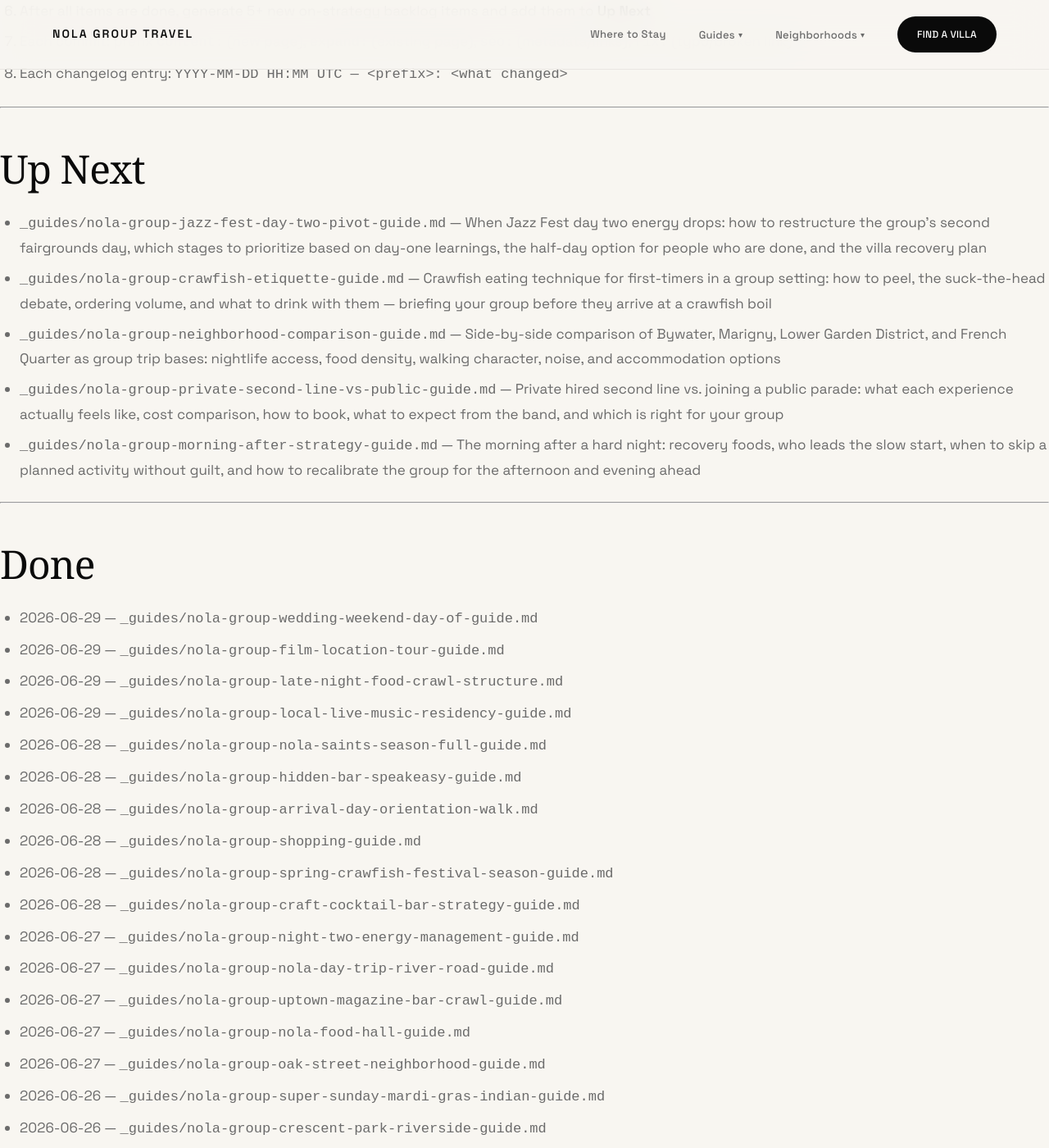
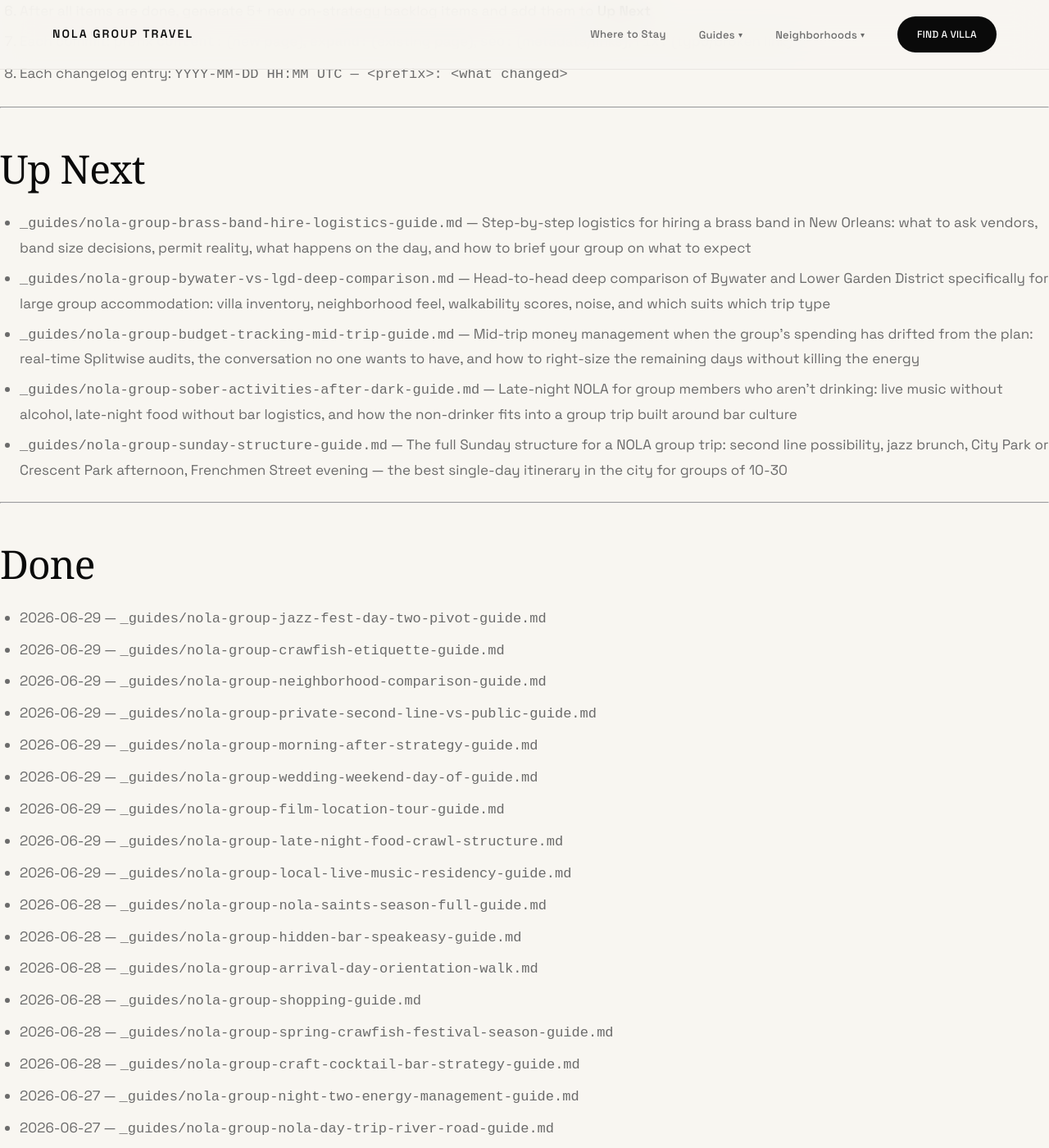
Before and after one commit to sjworth-dev/nola-group-travel, a Jekyll site: the page built from ROADMAP.md, in a window 1280 px wide and 1400 px high, scrolled down 3111 px. Shown: the whole window at 82% size. Built offline with Jekyll 4.4.1, drawn with Linux system fonts in a browser that asks for light colours; some web fonts are replaced; our own code applies the rules of GitHub Pages for plain Markdown files.

Commit message:
content: update ROADMAP.md — move 5 completed guides to Done, add 5 new Up Next items, update changelog

```diff
--- a/ROADMAP.md
+++ b/ROADMAP.md
@@ -86,16 +86,21 @@ This is an independent guide. Properties may be described editorially as example
 
 ## Up Next
 
-- `_guides/nola-group-jazz-fest-day-two-pivot-guide.md` — When Jazz Fest day two energy drops: how to restructure the group's second fairgrounds day, which stages to prioritize based on day-one learnings, the half-day option for people who are done, and the villa recovery plan
-- `_guides/nola-group-crawfish-etiquette-guide.md` — Crawfish eating technique for first-timers in a group setting: how to peel, the suck-the-head debate, ordering volume, and what to drink with them — briefing your group before they arrive at a crawfish boil
-- `_guides/nola-group-neighborhood-comparison-guide.md` — Side-by-side comparison of Bywater, Marigny, Lower Garden District, and French Quarter as group trip bases: nightlife access, food density, walking character, noise, and accommodation options
-- `_guides/nola-group-private-second-line-vs-public-guide.md` — Private hired second line vs. joining a public parade: what each experience actually feels like, cost comparison, how to book, what to expect from the band, and which is right for your group
-- `_guides/nola-group-morning-after-strategy-guide.md` — The morning after a hard night: recovery foods, who leads the slow start, when to skip a planned activity without guilt, and how to recalibrate the group for the afternoon and evening ahead
+- `_guides/nola-group-brass-band-hire-logistics-guide.md` — Step-by-step logistics for hiring a brass band in New Orleans: what to ask vendors, band size decisions, permit reality, what happens on the day, and how to brief your group on what to expect
+- `_guides/nola-group-bywater-vs-lgd-deep-comparison.md` — Head-to-head deep comparison of Bywater and Lower Garden District specifically for large group accommodation: villa inventory, neighborhood feel, walkability scores, noise, and which suits which trip type
+- `_guides/nola-group-budget-tracking-mid-trip-guide.md` — Mid-trip money management when the group's spending has drifted from the plan: real-time Splitwise audits, the conversation no one wants to have, and how to right-size the remaining days without killing the energy
+- `_guides/nola-group-sober-activities-after-dark-guide.md` — Late-night NOLA for group members who aren't drinking: live music without alcohol, late-night food without bar logistics, and how the non-drinker fits into a group trip built around bar culture
+- `_guides/nola-group-sunday-structure-guide.md` — The full Sunday structure for a NOLA group trip: second line possibility, jazz brunch, City Park or Crescent Park afternoon, Frenchmen Street evening — the best single-day itinerary in the city for groups of 10-30
 
 ---
 
 ## Done
 
+- 2026-06-29 — `_guides/nola-group-jazz-fest-day-two-pivot-guide.md`
+- 2026-06-29 — `_guides/nola-group-crawfish-etiquette-guide.md`
+- 2026-06-29 — `_guides/nola-group-neighborhood-comparison-guide.md`
+- 2026-06-29 — `_guides/nola-group-private-second-line-vs-public-guide.md`
+- 2026-06-29 — `_guides/nola-group-morning-after-strategy-guide.md`
 - 2026-06-29 — `_guides/nola-group-wedding-weekend-day-of-guide.md`
 - 2026-06-29 — `_guides/nola-group-film-location-tour-guide.md`
 - 2026-06-29 — `_guides/nola-group-late-night-food-crawl-structure.md`
@@ -714,3 +719,8 @@ This is an independent guide. Properties may be described editorially as example
 2026-06-29 10:30 UTC — content: add _guides/nola-group-late-night-food-crawl-structure.md — late-night food crawl structure for groups of 10-25: three-stop format, what's open after 1am, split logistics, and villa kitchen backup
 2026-06-29 10:45 UTC — content: add _guides/nola-group-local-live-music-residency-guide.md — standing gigs and weekly residencies for groups of 10-25: which nights to target, how to research, group tipping, and residency vs. festival comparison
 2026-06-28 11:15 UTC — content: add _guides/nola-group-nola-saints-season-full-guide.md — full Saints season guide for groups of 15-30: gameday logistics, Superdome experience, tailgate-to-kickoff timeline, bar vs. stadium decision framework, and off-season NOLA sports culture
+2026-06-29 11:00 UTC — content: add _guides/nola-group-jazz-fest-day-two-pivot-guide.md — Jazz Fest day two pivot: energy management, stage prioritization, half-day option, and villa recovery plan for groups
+2026-06-29 11:15 UTC — content: add _guides/nola-group-crawfish-etiquette-guide.md — crawfish eating technique for first-timers: peel method, suck-the-head question, ordering volume, and group briefing guide
+2026-06-29 11:30 UTC — content: add _guides/nola-group-neighborhood-comparison-guide.md — Bywater vs. Marigny vs. Lower Garden District vs. French Quarter side-by-side comparison for groups of 10-30
+2026-06-29 11:45 UTC — content: add _guides/nola-group-private-second-line-vs-public-guide.md — private hired second line vs. joining a public parade: costs, booking, cultural context, and which is right for your group
+2026-06-29 12:00 UTC — content: add _guides/nola-group-morning-after-strategy-guide.md — morning-after recovery guide: foods, slow-start leadership, when to cancel, and recalibrating the group for afternoon and evening
```
